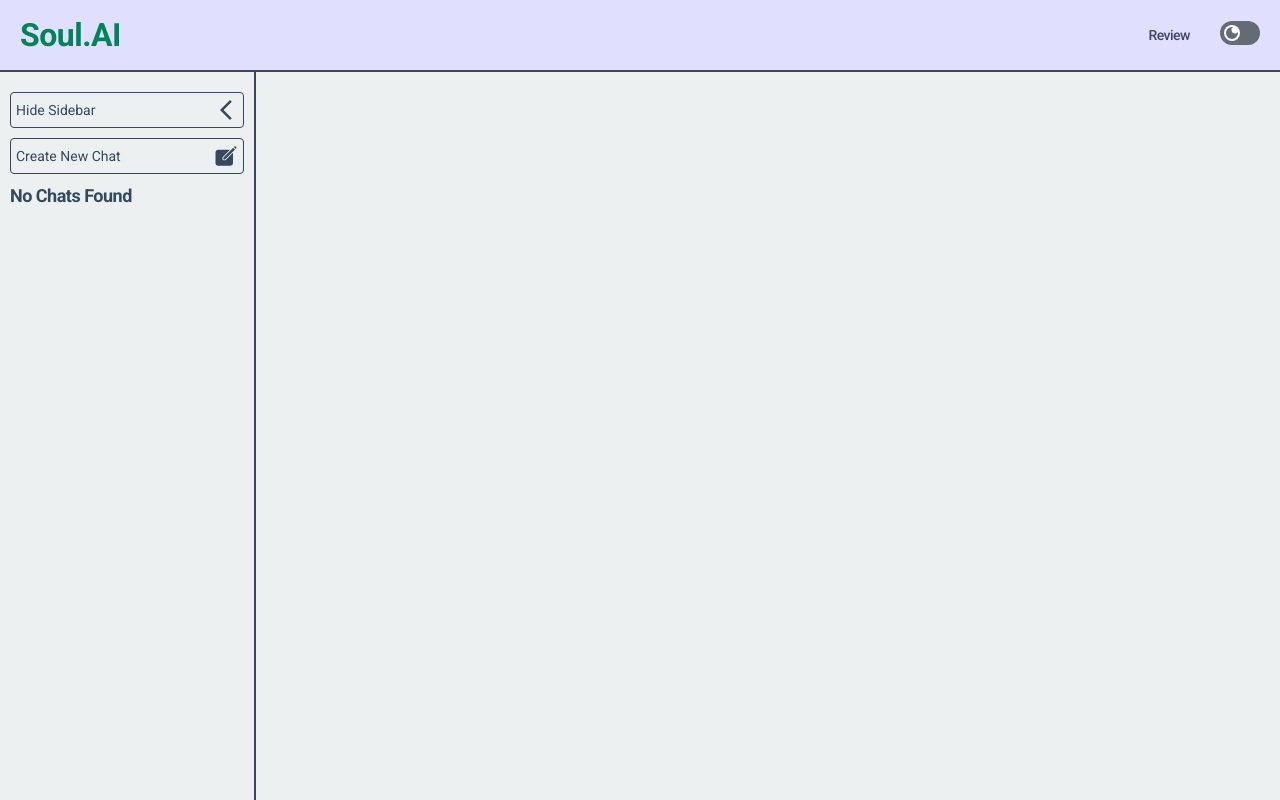
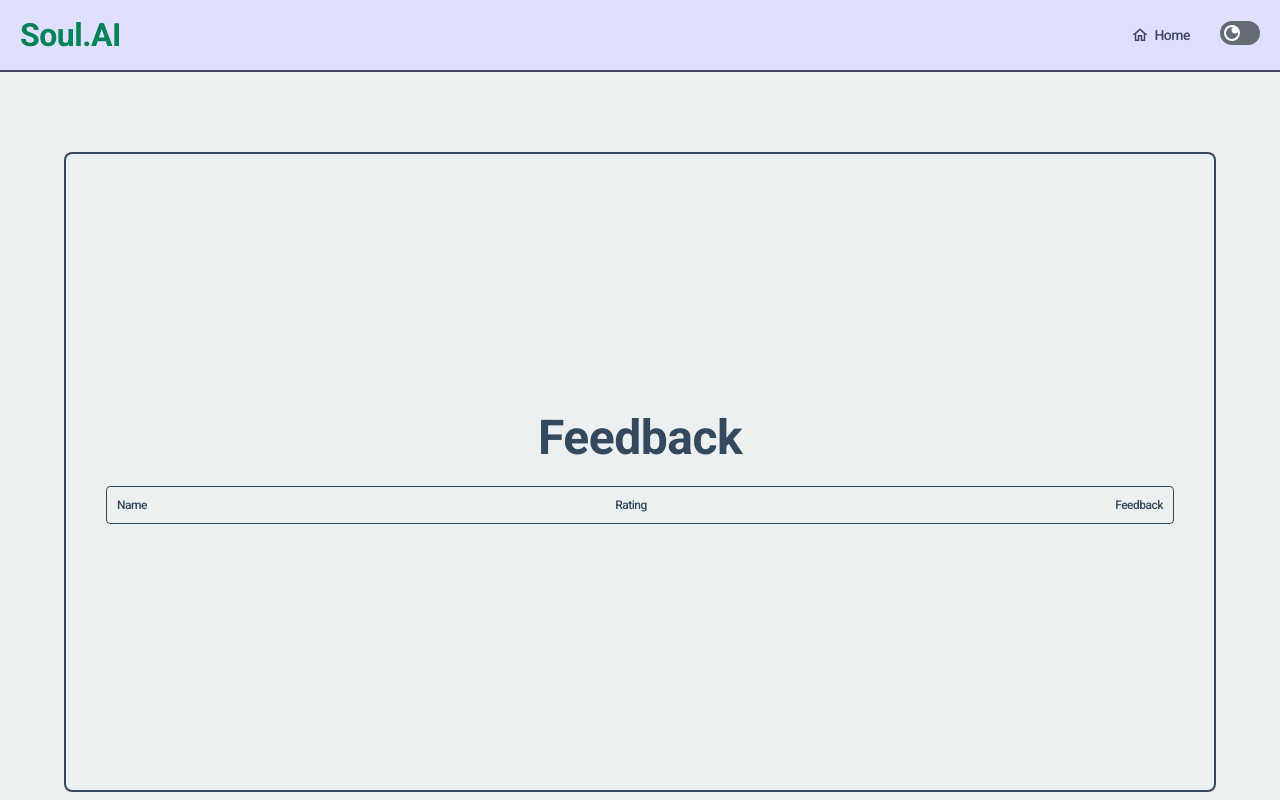
Before and after one commit to SoubhikBiswas-gitHub/ai-chat-app, a React (Vite) app: page /feedback in a window 1280 px wide. Built offline with nearby package versions, Linux system fonts and the light colour scheme.

Commit message:
WIP : feedback route add

```diff
--- a/src/components/TopBar.tsx
+++ b/src/components/TopBar.tsx
@@ -1,14 +1,29 @@
-import { useAppSelector } from "../redux/store"
-import ThemeToggleSwitch from "./ThemeToggleSwitch"
+import { MdOutlineHome } from "react-icons/md";
+import { TiDocumentText } from "react-icons/ti";
+import { useLocation, useNavigate } from "react-router-dom";
+import { useAppSelector } from "../redux/store";
+import ThemeToggleSwitch from "./ThemeToggleSwitch";
 
 const TopBar = () => {
     const { themeState } = useAppSelector(state => state.util)
+    const navigate = useNavigate();
+    const location = useLocation()
+    const handleNavigate = () => {
+        const newPath = location.pathname === '/feedback' ? '/' : '/feedback';
+        navigate(newPath);
+    }
+
     return (
         <div className={`top-bar-container box-show-2 ${themeState}-color-panel-2 } `}>
             <p className="h-2 logo ">Soul.AI</p>
             <div className="top-bar-right">
-                <div className="p-2 navigation">
-                    Review
+                <div className="p-2 navigation" onClick={handleNavigate}>
+                    {location.pathname === '/feedback' ?
+                        <span className="text"><MdOutlineHome size={18} /> Home</span> :
+                        <span className="text"><TiDocumentText size={18} />Review
+                        </span>
+
+                    }
                 </div>
                 <div className="theme-toggle">
                     <ThemeToggleSwitch />
--- /dev/null
+++ b/src/page/FeedBack.tsx
@@ -0,0 +1,40 @@
+import { Box } from "@mui/material";
+import { FaRegStar, FaStar } from "react-icons/fa";
+import { useAppSelector } from "../redux/store";
+import { Chat } from "../types/chat.type";
+
+
+
+export const Feedback: React.FC = () => {
+    const { chatsList } = useAppSelector((state) => state.chat);
+    const { themeState } = useAppSelector((state) => state.util)
+    const sortedMsgList = chatsList.slice().sort((a, b) => (b.rating || 0) - (a.rating || 0));
+
+    return (
+        <div className={`feedback-page ${themeState}-color-panel-1`}>
+            <Box className="feedback">
+                <h1 className="h-1 text-center">Feedback</h1>
+                <ul className="feedback-list-container">
+                    <li className="feedback-list-header">
+                        <p className="p-3 text">Name</p>
+                        <p className="p-3 text">Rating</p>
+                        <p className="p-3 text">Feedback</p>
+                    </li>
+                    {sortedMsgList.map((msg: Chat) => (
+                        <li key={msg.id} className="feedback-list-item">
+                            <p className="p-3">{msg.chatName}</p>
+                            <p className="rating">
+                                {msg.rating !== null
+                                    ? Array.from({ length: 5 }, (_, index) => (
+                                        <span key={index}>{index + 1 <= (msg.rating || 0) ? <FaStar /> : <FaRegStar />}</span>
+                                    ))
+                                    : "not rated"}
+                            </p>
+                            <p className="p-3 last">{msg.feedback}</p>
+                        </li>
+                    ))}
+                </ul>
+            </Box>
+        </div>
+    );
+};
--- a/src/routers/AppRouter.tsx
+++ b/src/routers/AppRouter.tsx
@@ -1,12 +1,13 @@
 import { Route, Routes } from 'react-router-dom'
 import Home from '../page/Home'
+import { Feedback } from '../page/FeedBack'
 
 const AppRouter = () => {
 
     return (
         <Routes>
             <Route path="/*" element={<Home />} />
-            {/* //feedback */}
+            <Route path="/feedback" element={<Feedback />} />
         </Routes>
     )
 }
--- a/src/scss/components/top-bar.scss
+++ b/src/scss/components/top-bar.scss
@@ -14,6 +14,10 @@
 
     .navigation {
       cursor: pointer;
+      .text {
+        @include flexRow(center, center);
+        gap: 5px;
+      }
     }
 
     .theme-toggle {
--- /dev/null
+++ b/src/scss/page/feedback.scss
@@ -0,0 +1,49 @@
+.feedback-page {
+  width: 100%;
+  height: 100vh;
+  @include flexRow(center, center);
+  .feedback {
+    @include flexCol(center, center);
+
+    height: 80vh;
+    padding: 40px;
+    width: 90%;
+
+    border: 2px solid;
+    border-radius: 8px;
+    overflow-y: scroll;
+
+    .text-center {
+      margin-bottom: 20px;
+    }
+
+    .feedback-list-container {
+      list-style: none;
+      padding: 0;
+      width: 100%;
+
+      .feedback-list-header,
+      .feedback-list-item {
+        display: flex;
+        justify-content: space-between;
+        align-items: center;
+        padding: 10px;
+        border: 1px solid;
+        border-radius: 4px;
+        margin-bottom: 10px;
+        width: 100%;
+        box-sizing: border-box;
+
+        .rating {
+          display: flex;
+          align-items: center;
+          color: #faaf00;
+
+          svg {
+            margin-right: 3px;
+          }
+        }
+      }
+    }
+  }
+}
--- a/src/scss/page/index.scss
+++ b/src/scss/page/index.scss
@@ -1 +1,2 @@
 @import "./home.scss";
+@import "./feedback.scss";
```
